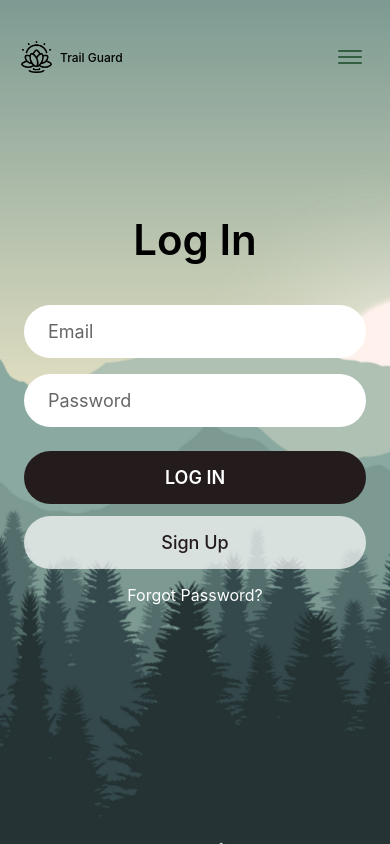
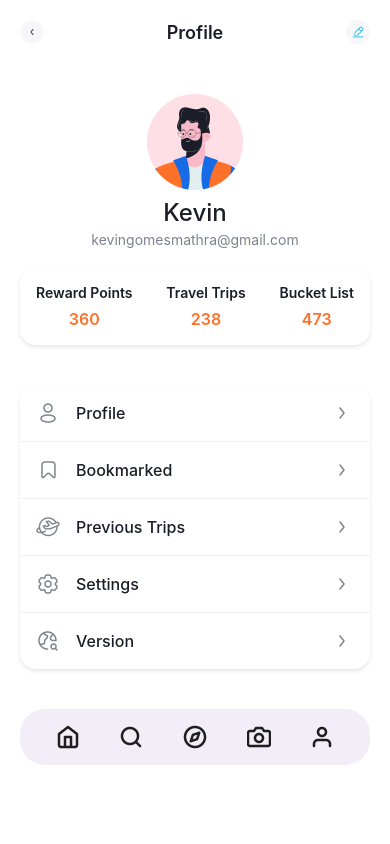
Before and after one commit to KrYpt03/survival-app-sdgp, a React Native app: screen / in a window 390 px wide. Built offline with nearby package versions, Linux system fonts and the light colour scheme.

Commit message:
navigation updates

```diff
--- a/src/navigation/AppNavigator.tsx
+++ b/src/navigation/AppNavigator.tsx
@@ -12,7 +12,7 @@ const Stack = createStackNavigator();
 export default function AppNavigator() {
   return (
     <NavigationContainer>
-      <Stack.Navigator initialRouteName="Load" id={undefined}>
+      <Stack.Navigator initialRouteName="Profile" id={undefined}>
         <Stack.Screen name="Load" component={Load} options={{ headerShown: false }} />
         <Stack.Screen name="Loging" component={Loging} options={{ headerShown: false }} />
         <Stack.Screen name="SignUp" component={SignUp} options={{ headerShown: false }} />
```
